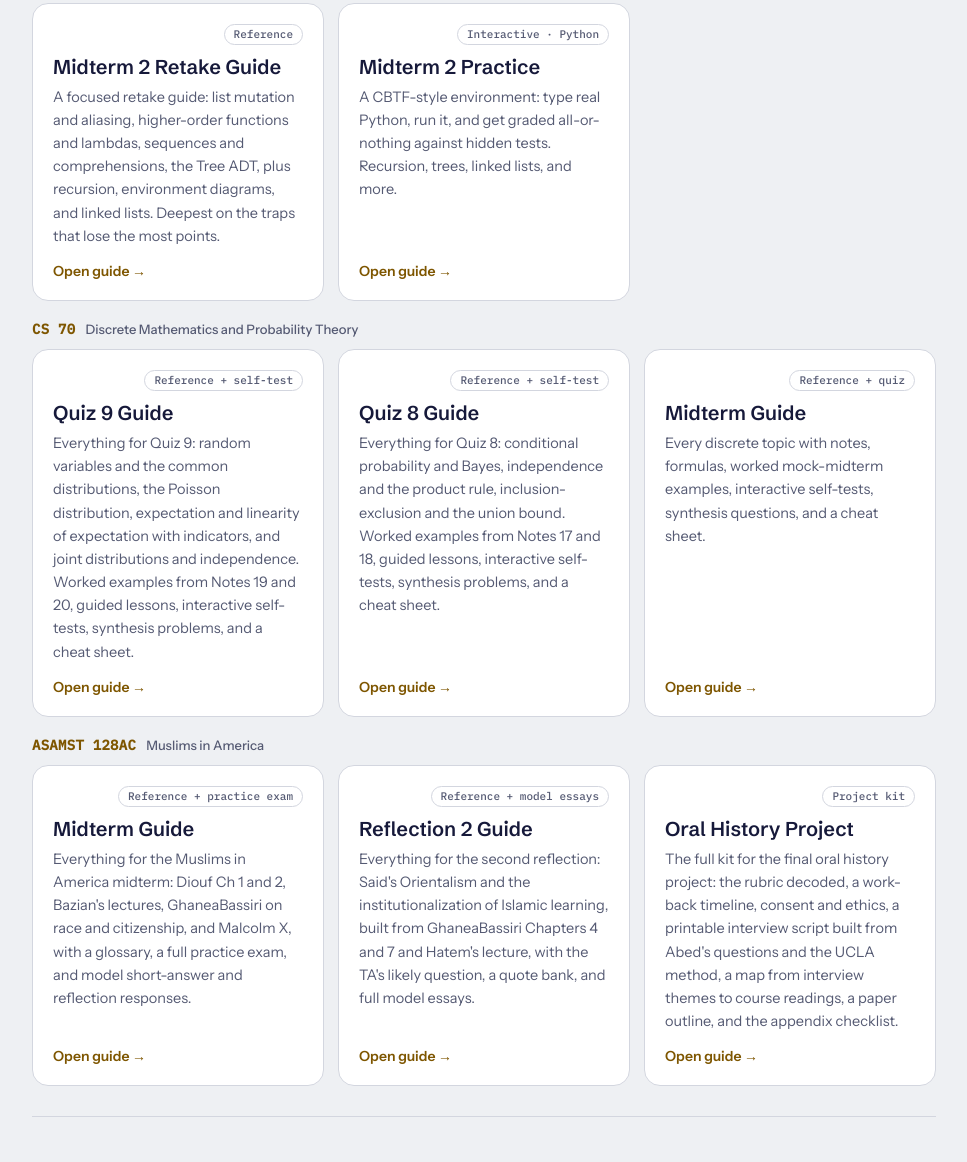
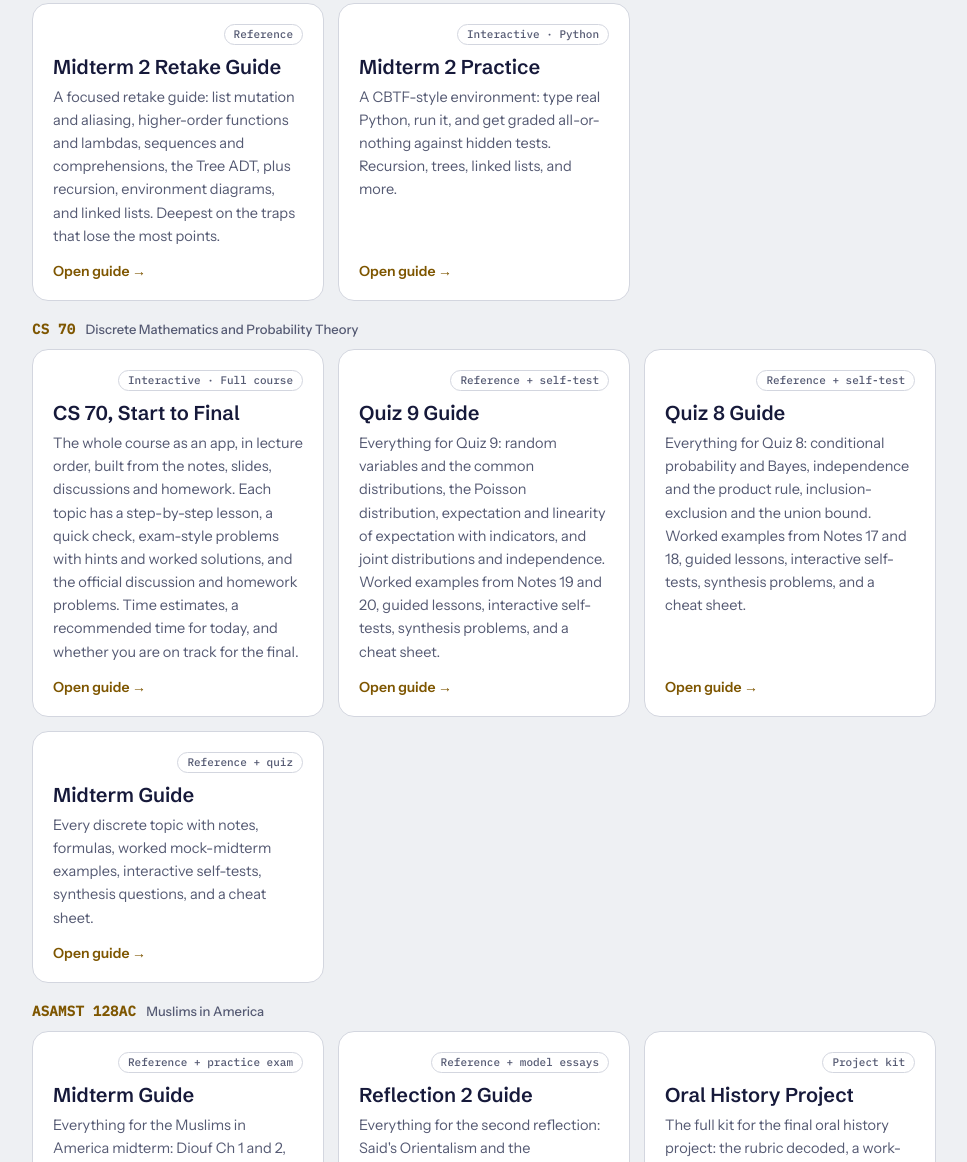
Before and after one commit to sabaflz/sabaflz.github.io, a plain HTML site: page guides/index.html in a window 1280 px wide. Shown: the part 1167-2329 px from the top of the page, without its empty margins (156-1123 px from the left). Drawn offline with Linux system fonts and the light colour scheme.

Commit message:
Guides hub: add CS 70, Start to Final
Co-Authored-By: Claude Opus 5.5 <noreply@anthropic.com>
Claude-Session: https://claude.ai/code/session_01WoEagy8AzLJCEWb2fjcxGY

```diff
--- a/guides/index.html
+++ b/guides/index.html
@@ -192,6 +192,16 @@ var GUIDES = [
   },
   {
     course: "CS 70",
+    title: "CS 70, Start to Final",
+    kind: "Interactive · Full course",
+    semester: "Fall 2026",
+    semOrder: 20262,
+    url: "cs70/",
+    desc: "The whole course as an app, in lecture order, built from the notes, slides, discussions and homework. Each topic has a step-by-step lesson, a quick check, exam-style problems with hints and worked solutions, and the official discussion and homework problems. Time estimates, a recommended time for today, and whether you are on track for the final.",
+    tags: ["cs70", "course", "lessons", "interactive", "proofs", "induction", "modular arithmetic", "rsa", "polynomials", "graphs", "stable matching", "countability", "counting", "probability", "bayes", "expectation", "variance", "chebyshev", "gaussian", "markov chains", "final", "practice"]
+  },
+  {
+    course: "CS 70",
     title: "Quiz 9 Guide",
     kind: "Reference + self-test",
     semester: "Fall 2026",
```
